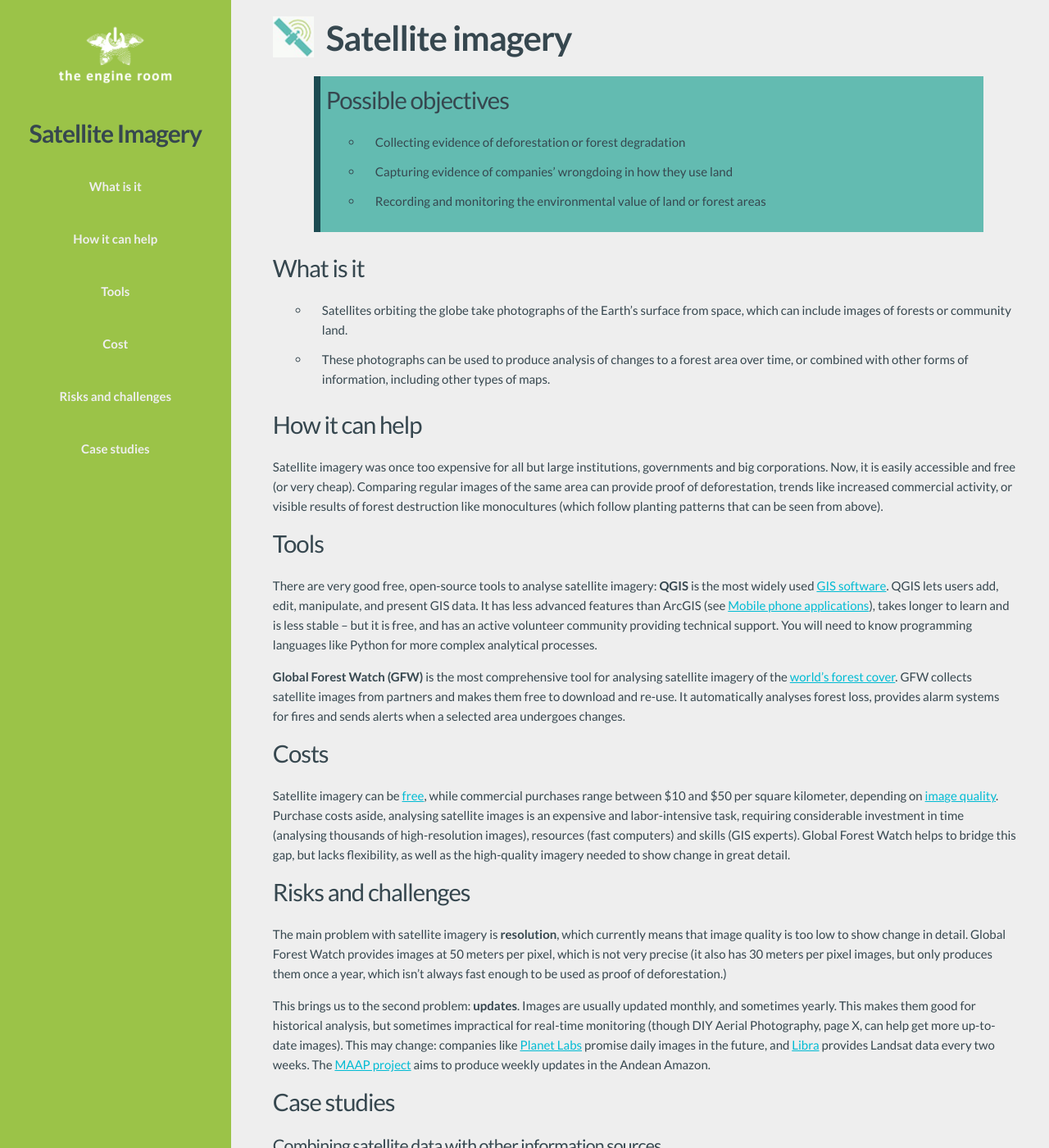
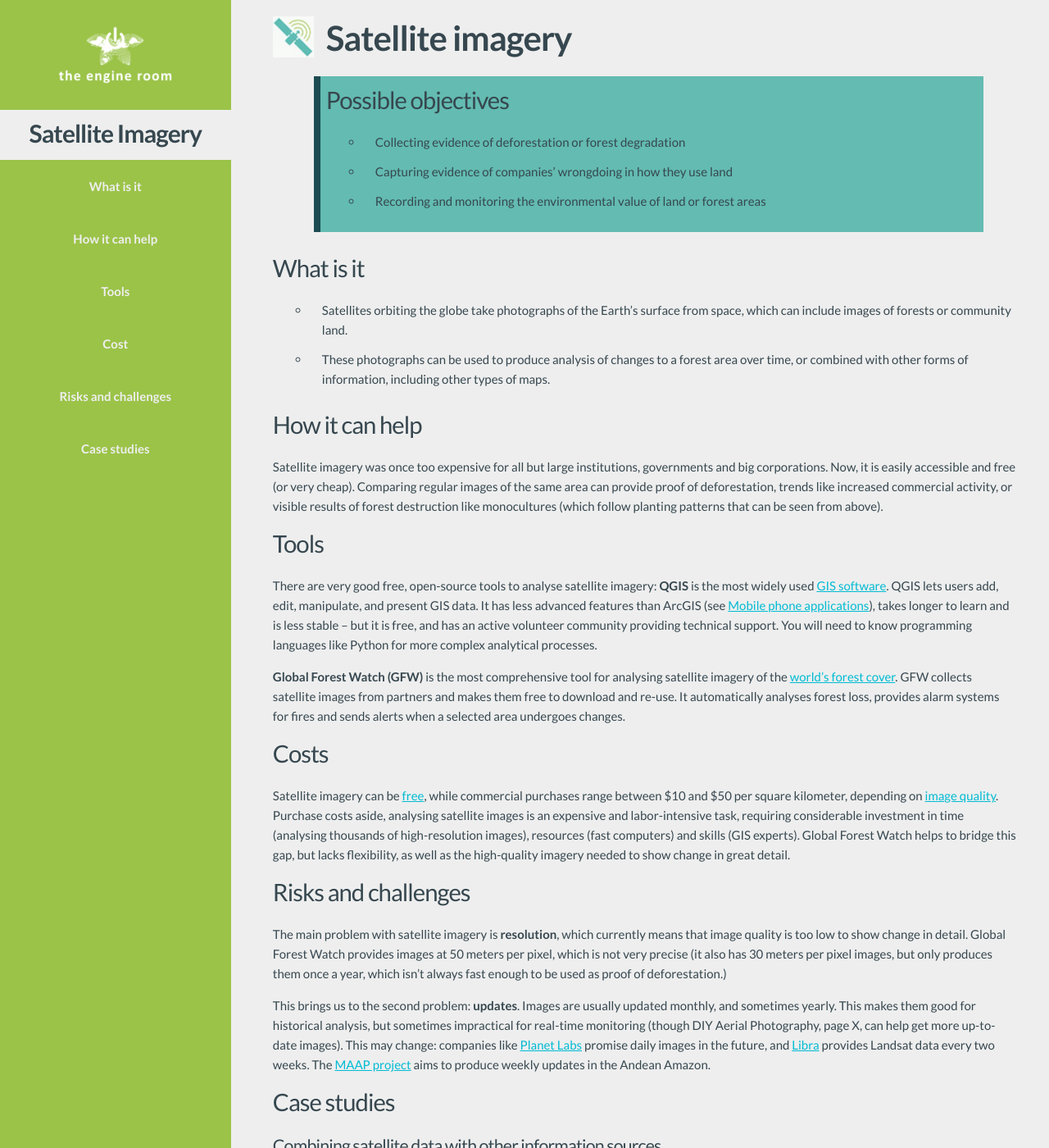
Before and after one commit to the-engine-room/library, a Jekyll site: the page built from _books/monitoring-satellite-imagery.md, in a window 1280 px wide and 1400 px high. Shown: the whole window at 82% size. Built offline with Jekyll 4.4.1, drawn with Linux system fonts in a browser that asks for light colours; nearby versions of some CDN libraries; comment, search, counter and statistics services are not loaded.

Commit message:
Minor styling correction.

```diff
--- a/_layouts/default.html
+++ b/_layouts/default.html
@@ -12,7 +12,7 @@
     <link rel="stylesheet" href="{{ site.baseurl }}/styles/main.css?v={{site.time | date: '%s'}}" />
     {% if page.themecolor %}
     <style media="screen">
-      .theme-background {
+      nav {
         background-color: {{ page.themecolor }};
       }
     </style>
@@ -27,11 +27,11 @@
   </head>
 
   <body class="row {% if page.body_class %}{{page.body_class}}{% endif %}">
-    <nav class="three columns theme-background">
+    <nav class="three columns">
       <div class="logo">
         <a href="https://theengineroom.org"><img src="{{site.baseurl}}/images/logos/engineroom.png" alt="Engine Room" /></a>
       </div>
-      {% if page.title %}<h1 class="theme-background">{{ page.title }}</h1>{% endif %}
+      {% if page.title %}<h1>{{ page.title }}</h1>{% endif %}
       {% include navbar.html %}
     </nav>
 
--- a/styles/layout.scss
+++ b/styles/layout.scss
@@ -1,31 +1,50 @@
 html {
+
   height: 100%;
+
   position: relative; // required for scrollspy
+
 }
 
+
+
 body {
+
   background: $white;
+
 }
+
+
 
 nav {
   position: fixed;
+
   width: 100%;
+
   text-align: center;
+
   z-index: 1;
+
+
 
   @media (#{$bp-larger-than-phablet}) {
   height: 100%;
   background: $green;
   padding: 20px 0 0;
+
   }
+
+
 
   .logo {
   padding: 0 20px 20px 20px;
+
 
   margin: 0 auto;
   float: right;
   width: 20%;
   padding-top: 6px;
+
 
   @media (#{$bp-larger-than-phablet}) {
     float: none;
@@ -33,11 +52,15 @@ nav {
     width: 50%;
   }
 
+
   img {
     width: 100%;
     height: 100%;
   }
+
   }
+
+
 
   h1 {
   padding: 10px 0 15px 0;
@@ -51,10 +74,14 @@ nav {
     background: $white;
     color: $dark-grey;
     margin-bottom: 20px; }
+
   }
+
+
 
   a {
   text-decoration: none;
+
   }
 
   a#toggle {
@@ -65,8 +92,12 @@ nav {
   font-size: 2em;
   color: $white;
 
+
   @media (#{$bp-larger-than-phablet}) { display: none; }
+
   }
+
+
 
   ul.nav {
   list-style-type: none;
@@ -74,12 +105,15 @@ nav {
   position: relative;
   top: -20px; // cancel out h1 margin-bottom
 
+
   // allow vertical scroll on small screens
   overflow-y: scroll;
   height: calc(100% - 160px);
 
+
   // initially hidden on mobile
   display: none;
+
 
   // nav at top
   &.visible {
@@ -98,10 +132,12 @@ nav {
     color: $white;
   }
 
+
   // nav to side
   @media (#{$bp-larger-than-phablet}) {
     display: block;
     width: 100%;
+
 
     a {
       // fill nav li
@@ -110,15 +146,20 @@ nav {
       padding: 10px 0;
     }
   }
-  }
+
   }
 
-body.page > .content {
-  padding-top: 50px; // make space for navbar
-  @media (#{$bp-larger-than-phablet}) { padding-top: 0; }
 }
 
 
+
+body.page > .content {
+
+  padding-top: 50px; // make space for navbar
+
+  @media (#{$bp-larger-than-phablet}) { padding-top: 0; }
+
+}
 
 blockquote {
     padding-top: 10px;
@@ -130,11 +171,18 @@ blockquote {
     padding-left: 7px;
 }
 
+
 footer {
+
   padding: 30px 0;
 
+
+
   background: $light-grey;
+
   color: $white;
+
+
 
   .logo {
   &.half-width {
@@ -153,6 +201,7 @@ footer {
     }
   }
 
+
   img {
     width: 50%;
     height: 50%;
@@ -165,7 +214,9 @@ footer {
     }
     vertical-align: middle;
   }
+
   }
+
 
 
   .text {
@@ -174,10 +225,14 @@ footer {
     margin: 2.5rem 0;
     @media (#{$bp-larger-than-phablet}) { margin: 0; }
   }
+
   }
+
   .license img {
   width: 25%;
   left: 37.5%;
   @media (#{$bp-larger-than-phablet}) { width: 200%; }
+
   }
+
 }
```
Lines whose indentation alone changed are shown as unchanged.
